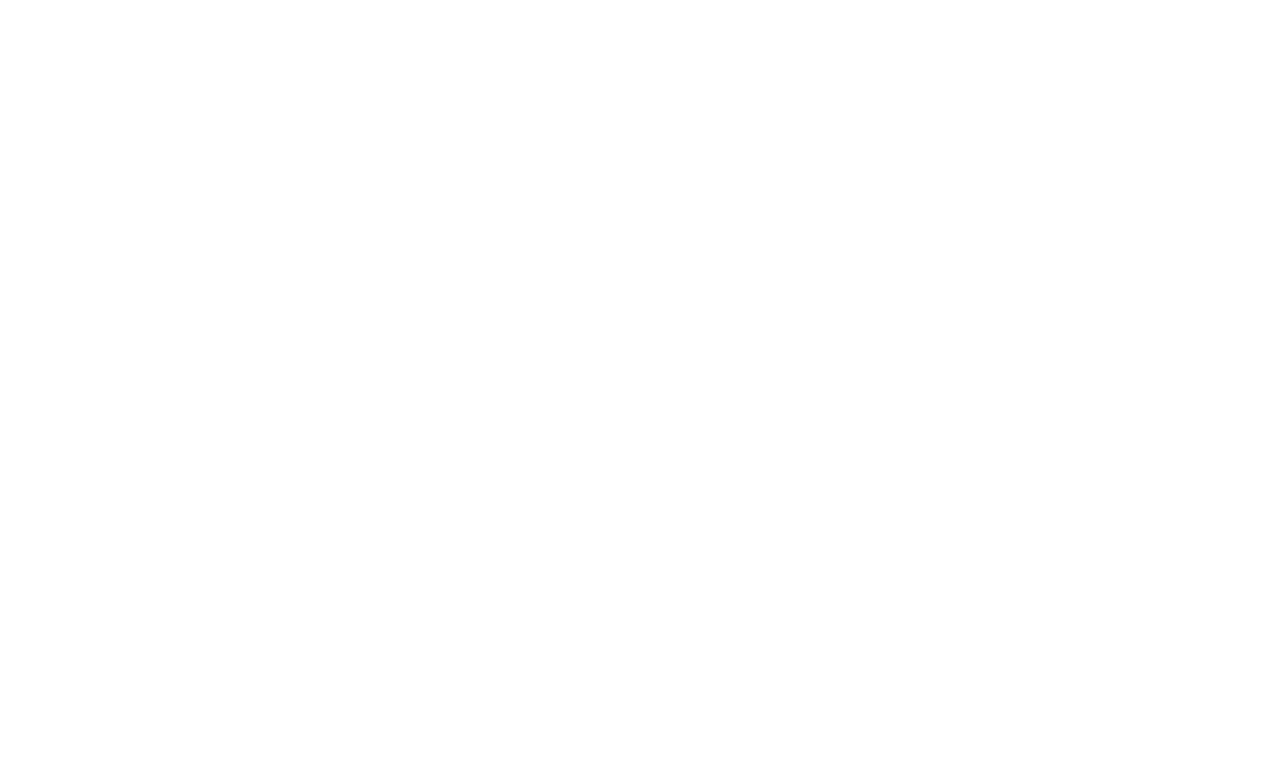
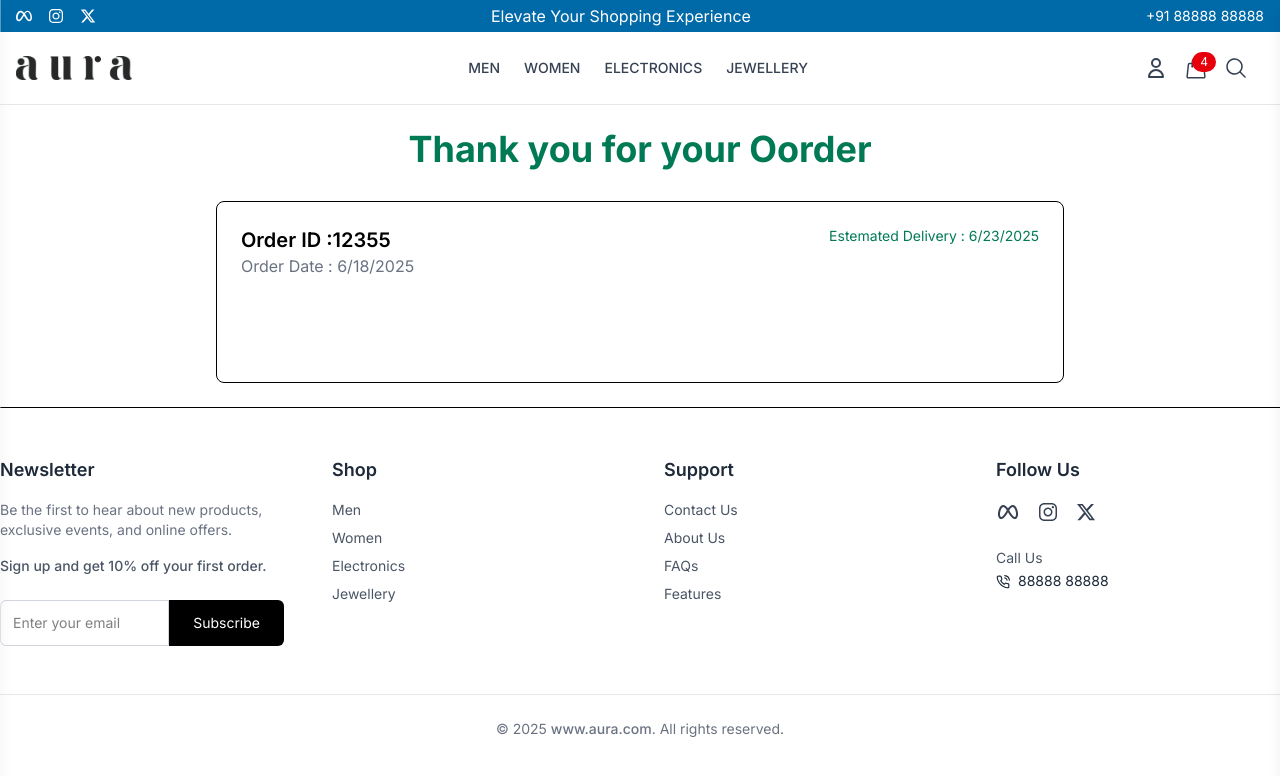
Before and after one commit to kshitijMandave/E_Com, a React (Vite) app in the folder frontend/: page /order-confirmation in a window 1280 px wide. Before the commit this address had no page. Shown: the top 776 px of the page. Built offline with nearby package versions, Linux system fonts and the light colour scheme.

Commit message:
Code Updated

```diff
--- a/frontend/src/App.jsx
+++ b/frontend/src/App.jsx
@@ -9,6 +9,7 @@
 import CollectionPage from "./Pages/CollectionPage";
 import ProductDetails from "./Components/Products/ProductDetails";
 import Chekout from "./Components/Cart/Chekout";
+import OrderConfirmationPage from "./Pages/OrderConfirmationPage";
 
 function App() {
   return (
@@ -23,6 +24,10 @@
           <Route path="collections/:collection" element={<CollectionPage />} />
           <Route path="product/:id" element={<ProductDetails />} />
           <Route path="chekout" element={<Chekout />} />
+          <Route
+            path="order-confirmation"
+            element={<OrderConfirmationPage />}
+          />
         </Route>
         {/* You can define Admin layout here later */}
       </Routes>
--- a/frontend/src/Pages/OrderConfirmationPage.jsx
+++ b/frontend/src/Pages/OrderConfirmationPage.jsx
@@ -11,12 +11,54 @@
       quantity: 1,
       Image: "",
     },
-    {},
+    {
+      productId: "125397445468",
+      name: "T-Shirt",
+      size: "XL",
+      color: "Red",
+      price: 3356,
+      quantity: 1,
+      Image: "",
+    },
   ],
+  ShipingAddress: {
+    address: "Near Gram Panchayat, Lawari",
+    city: "Sakoli",
+    country: "India",
+  },
 };
 
 function OrderConfirmationPage() {
-  return <div>OrderConfirmationPage</div>;
+  const calculateEstimateDelivery = (createdAt) => {
+    const orderDate = new Date(createdAt);
+    orderDate.setDate(orderDate.getDate() + 5); // Add 5 days to the order date
+    return orderDate.toLocaleDateString();
+  };
+  return (
+    <div className="max-w-4xl mx-auto p-6 bg-white">
+      <h1 className="text-4xl font-bold text-center text-emerald-700 mb-8">
+        Thank you for your Oorder
+      </h1>
+      {chekout && (
+        <div className="p-6 rounded-lg border">
+          <div className="flex justify-between mb-20">
+            {/* Order ID and Date */}
+            <div>
+              <h2 className="text-xl font-semibold">Order ID :{chekout._id}</h2>
+              <p className="text-gray-500">
+                Order Date : {new Date(chekout.createdAt).toLocaleDateString()}
+              </p>
+            </div>
+            {/* Estimated Delivery */}
+            <p className="text-emerald-700 text-sm">
+              Estemated Delivery :{" "}
+              {calculateEstimateDelivery(chekout.createdAt)}
+            </p>
+          </div>
+        </div>
+      )}
+    </div>
+  );
 }
 
 export default OrderConfirmationPage;
```
